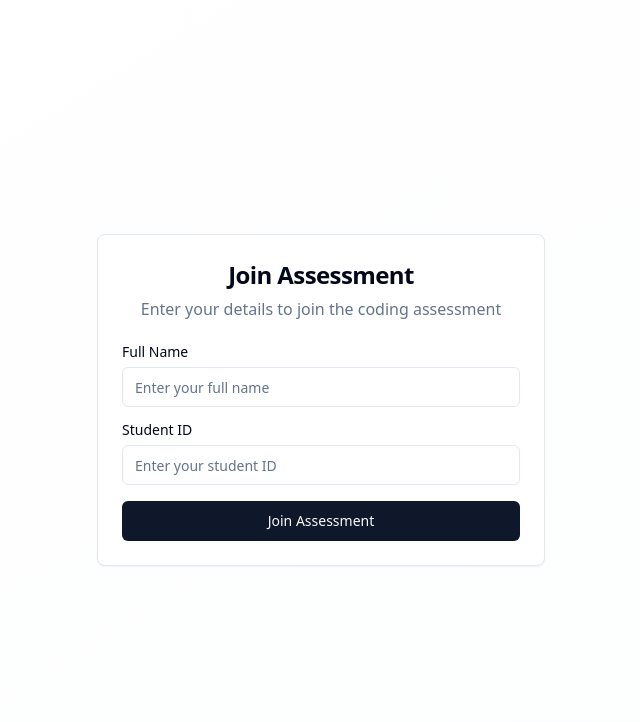
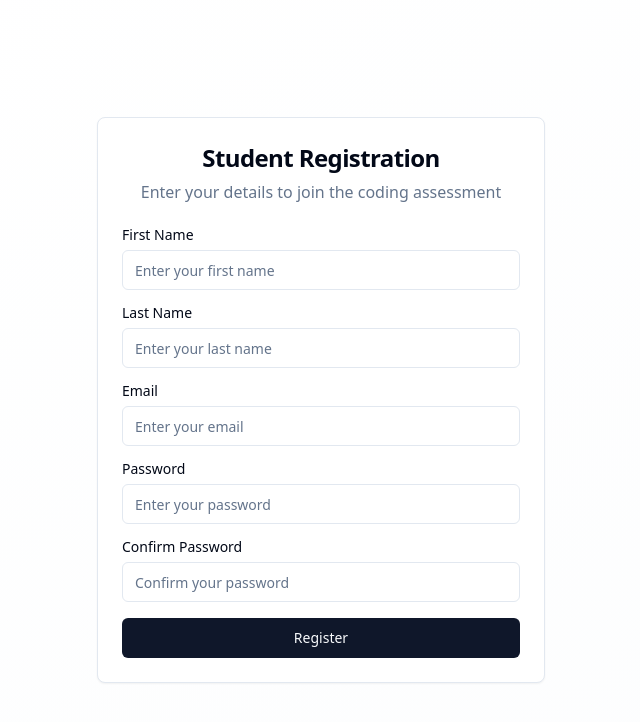
Before and after one commit to Automated-PaperMarking/frontend, a React (Vite) app: page /student/register in a window 1280 px wide. Shown: the top 722 px of the page, without its empty margins (319-959 px from the left). Built offline with nearby package versions, Linux system fonts and the light colour scheme.

Commit message:
update the registration form

```diff
--- a/src/pages/StudentRegister.tsx
+++ b/src/pages/StudentRegister.tsx
@@ -11,14 +11,21 @@ import { loadProjects } from "@/utils/storage";
 export default function StudentRegister() {
   const [searchParams] = useSearchParams();
   const navigate = useNavigate();
-  const [studentName, setStudentName] = useState("");
-  const [studentId, setStudentId] = useState("");
+  const [studentFirstName, setStudentFirstName] = useState("");
+  const [studentLastName, setStudentLastName] = useState("");
+  const [studentEmail, setStudentEmail] = useState("");
+  const [studentPassword, setStudentPassword] = useState("");
+  const [studentConfirmPassword, setStudentConfirmPassword] = useState("");
 
   const [loading, setLoading] = useState(false);
 
   const handleRegister = () => {
-    if (!studentName.trim() || !studentId.trim()) {
+    if (!studentFirstName.trim() || !studentLastName.trim() || !studentEmail.trim() || !studentPassword.trim() || !studentConfirmPassword.trim()) {
       toast.error("Please fill in all fields");
+      return;
+    }
+    if (studentPassword !== studentConfirmPassword) {
+      toast.error("Passwords do not match");
       return;
     }
 
@@ -45,16 +52,17 @@ export default function StudentRegister() {
       return;
     }
 
-    // Store student session
-    const studentSession = {
-      studentName,
-      studentId,
-      assessmentId: assessmentId,
-      projectId: projectId,
-      enrolledAt: new Date().toISOString(),
-    };
+    // // Store student session
+    // const studentSession = {
+    //   studentFirstName,
+    //   studentLastName,
+    //   studentEmail,
+    //   assessmentId: assessmentId,
+    //   projectId: projectId,
+    //   enrolledAt: new Date().toISOString(),
+    // };
 
-    localStorage.setItem("student-session", JSON.stringify(studentSession));
+    // localStorage.setItem("student-session", JSON.stringify(studentSession));
     toast.success("Registration successful!");
 
     // Navigate to student assessment
@@ -70,26 +78,53 @@ export default function StudentRegister() {
 
       <Card className="w-full max-w-md">
         <CardHeader className="text-center">
-          <CardTitle className="text-2xl">Join Assessment</CardTitle>
+          <CardTitle className="text-2xl">Student Registration</CardTitle>
           <p className="text-muted-foreground">Enter your details to join the coding assessment</p>
         </CardHeader>
         <CardContent className="space-y-4">
           <div className="grid gap-2">
-            <Label htmlFor="studentName">Full Name</Label>
+            <Label htmlFor="studentFirstName">First Name</Label>
             <Input
-              id="studentName"
-              value={studentName}
-              onChange={(e) => setStudentName(e.target.value)}
-              placeholder="Enter your full name"
+              id="studentFirstName"
+              value={studentFirstName}
+              onChange={(e) => setStudentFirstName(e.target.value)}
+              placeholder="Enter your first name"
             />
           </div>
           <div className="grid gap-2">
-            <Label htmlFor="studentId">Student ID</Label>
+            <Label htmlFor="studentLastName">Last Name</Label>
             <Input
-              id="studentId"
-              value={studentId}
-              onChange={(e) => setStudentId(e.target.value)}
-              placeholder="Enter your student ID"
+              id="studentLastName"
+              value={studentLastName}
+              onChange={(e) => setStudentLastName(e.target.value)}
+              placeholder="Enter your last name"
+            />
+          </div>
+          <div className="grid gap-2">
+            <Label htmlFor="studentEmail">Email</Label>
+            <Input
+              id="studentEmail"
+              value={studentEmail}
+              onChange={(e) => setStudentEmail(e.target.value)}
+              placeholder="Enter your email"
+            />
+          </div>
+          <div className="grid gap-2">
+            <Label htmlFor="studentPassword">Password</Label>
+            <Input
+              id="studentPassword"
+              value={studentPassword}
+              onChange={(e) => setStudentPassword(e.target.value)}
+              placeholder="Enter your password"
+            />
+          </div>
+          <div className="grid gap-2">
+            <Label htmlFor="studentConfirmPassword">Confirm Password</Label>
+            <Input
+              id="studentConfirmPassword"
+              value={studentConfirmPassword}
+              onChange={(e) => setStudentConfirmPassword(e.target.value)}
+              placeholder="Confirm your password"
             />
           </div>
           <Button
@@ -97,7 +132,7 @@ export default function StudentRegister() {
             onClick={handleRegister}
             disabled={loading}
           >
-            {loading ? "Registering..." : "Join Assessment"}
+            {loading ? "Registering..." : "Register"}
           </Button>
         </CardContent>
       </Card>
```
